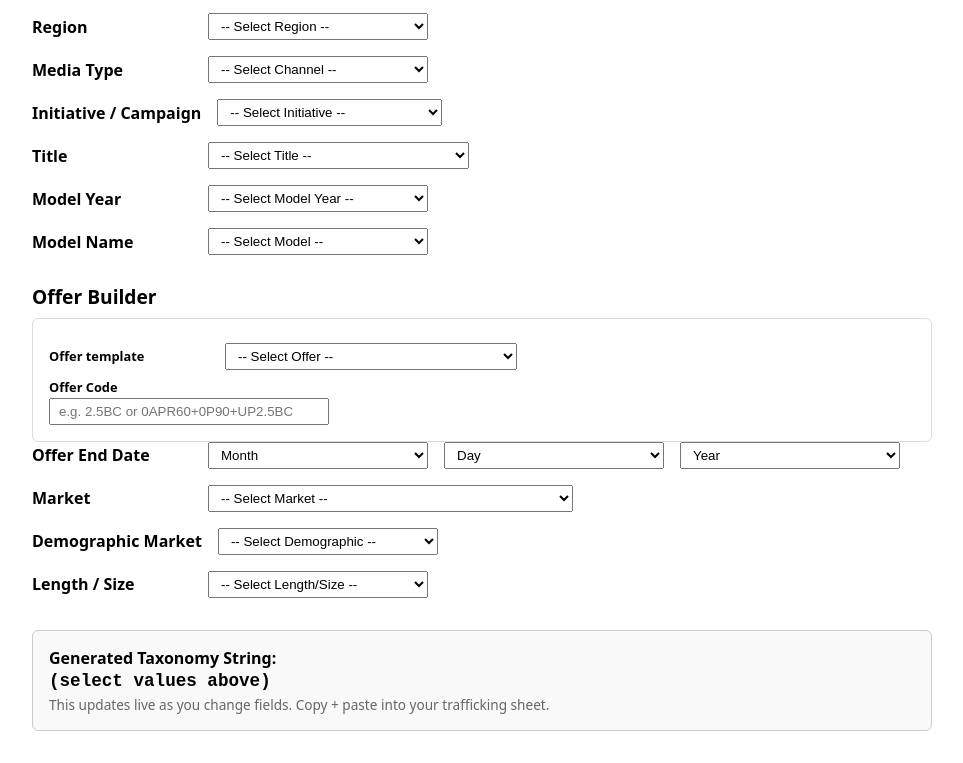
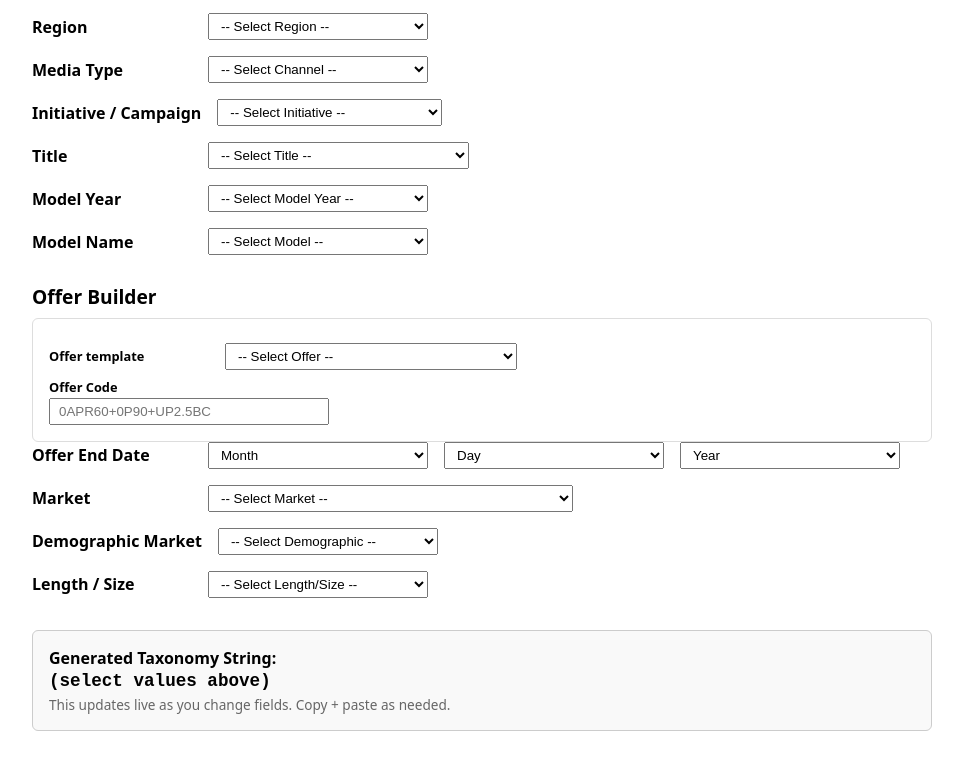
Before and after one commit to Innocean-US/creative-taxonomy-builder, a plain HTML site: page index.html in a window 1280 px wide. Shown: the part 108-871 px from the top of the page, without its empty margins (158-1121 px from the left). Drawn offline with Linux system fonts and the light colour scheme.

Commit message:
Update index.html

```diff
--- a/index.html
+++ b/index.html
@@ -422,7 +422,7 @@
       <div class="offer-field">
         <span class="offer-label"><strong>Offer Code</strong></span>
         <input id="offerCodeDisplay" type="text"
-               placeholder="e.g. 2.5BC or 0APR60+0P90+UP2.5BC"
+               placeholder="0APR60+0P90+UP2.5BC"
                readonly
                style="min-width:260px;" />
         <input type="hidden" id="offerCode" />
@@ -578,7 +578,7 @@
     <div><strong>Generated Taxonomy String:</strong></div>
     <code id="taxonomyCode">(select values above)</code>
     <div class="hint">
-      This updates live as you change fields. Copy + paste into your trafficking sheet.
+      This updates live as you change fields. Copy + paste as needed.
     </div>
   </div>
 
@@ -607,86 +607,86 @@
     ];
 
     const templateUi = {
-      BONUS_CASH: { fields: [ {label: "Bonus Cash Amount", placeholder: "Amount (e.g. 2500)"} ] },
-      DEALER_CASH: { fields: [ {label: "Dealer Cash Amount", placeholder: "Amount (e.g. 2500)"} ] },
-      SALES_EVENT_CASH: { fields: [ {label: "Sales Event Cash Amount", placeholder: "Amount (e.g. 2500)"} ] },
-      TS_CI: { fields: [ {label: "Total Savings Amount", placeholder: "Amount (e.g. 2500)"} ] },
-      TS_ONLY: { fields: [ {label: "Total Savings Amount", placeholder: "Amount (e.g. 2500)"} ] },
+      BONUS_CASH: { fields: [ {label: "Bonus Cash Amount", placeholder: "e.g. 2500"} ] },
+      DEALER_CASH: { fields: [ {label: "Dealer Cash Amount", placeholder: "e.g. 2500"} ] },
+      SALES_EVENT_CASH: { fields: [ {label: "Sales Event Cash Amount", placeholder: "e.g. 2500"} ] },
+      TS_CI: { fields: [ {label: "Total Savings Amount", placeholder: "e.g. 2500"} ] },
+      TS_ONLY: { fields: [ {label: "Total Savings Amount", placeholder: "e.g. 2500"} ] },
 
       APR_ONLY: {
         fields: [
-          {label: "APR Percentage", placeholder: "APR Percentage (e.g. 2.99)"},
-          {label: "APR Offer Term Months", placeholder: "Offer Term Months (e.g. 72)"}
+          {label: "APR Percentage", placeholder: "e.g. 2.99"},
+          {label: "APR Offer Term Months", placeholder: "e.g. 72"}
         ]
       },
 
       ZERO_ZERO: {
         fields: [
-          {label: "APR Percentage", placeholder: "APR Percentage (e.g. 0.00)"},
-          {label: "APR Offer Term Months", placeholder: "Offer Term Months (e.g. 60)"},
-          {label: "Payments", placeholder: "Payments (e.g. 0)"},
-          {label: "APR Payment Days", placeholder: "Days (e.g. 90)"}
+          {label: "APR Percentage", placeholder: "e.g. 0.00 or 0"},
+          {label: "APR Offer Term Months", placeholder: "e.g. 60"},
+          {label: "Payments", placeholder: "e.g. 0"},
+          {label: "APR Payment Days", placeholder: "e.g. 90"}
         ]
       },
 
       APR_PLUS_BC: {
         fields: [
-          {label: "APR Percentage", placeholder: "APR Percentage (e.g. 2.99)"},
-          {label: "APR Offer Term Months", placeholder: "Offer Term Months (e.g. 60)"},
-          {label: "Bonus Cash Amount", placeholder: "Amount (e.g. 2500)"}
+          {label: "APR Percentage", placeholder: "e.g. 2.99"},
+          {label: "APR Offer Term Months", placeholder: "e.g. 60"},
+          {label: "Bonus Cash Amount", placeholder: "e.g. 2500"}
         ]
       },
 
       APR_OR_BC: {
         fields: [
-          {label: "APR Percentage", placeholder: "APR Percentage (e.g. 2.99)"},
-          {label: "APR Offer Term Months", placeholder: "Offer Term Months (e.g. 60)"},
-          {label: "Bonus Cash Amount", placeholder: "Amount (e.g. 2500)"}
+          {label: "APR Percentage", placeholder: "e.g. 2.99"},
+          {label: "APR Offer Term Months", placeholder: "e.g. 60"},
+          {label: "Bonus Cash Amount", placeholder: "e.g. 2500"}
         ]
       },
 
       ZERO_PLUS_BC: {
         fields: [
-          {label: "APR Percentage", placeholder: "APR Percentage (e.g. 0.00)"},
-          {label: "APR Offer Term Months", placeholder: "Offer Term Months (e.g. 60)"},
-          {label: "Payments", placeholder: "Payments (e.g. 0)"},
-          {label: "APR Payment Days", placeholder: "Days (e.g. 90)"},
-          {label: "Bonus Cash Amount", placeholder: "Amount (e.g. 2500)"}
+          {label: "APR Percentage", placeholder: "e.g. 0.00 or 0"},
+          {label: "APR Offer Term Months", placeholder: "e.g. 60"},
+          {label: "Payments", placeholder: "e.g. 0"},
+          {label: "APR Payment Days", placeholder: "e.g. 90"},
+          {label: "Bonus Cash Amount", placeholder: "e.g. 2500"}
         ]
       },
 
       ZERO_PLUS_UPBC: {
         fields: [
-          {label: "APR Percentage", placeholder: "APR Percentage (e.g. 0.00)"},
-          {label: "APR Offer Term Months", placeholder: "Offer Term Months (e.g. 60)"},
-          {label: "Payments", placeholder: "Payments (e.g. 0)"},
-          {label: "APR Payment Days", placeholder: "Days (e.g. 90)"},
-          {label: "Bonus Cash Amount", placeholder: "Amount (e.g. 2500)"}
+          {label: "APR Percentage", placeholder: "e.g. 0.00 or 0"},
+          {label: "APR Offer Term Months", placeholder: "e.g. 60"},
+          {label: "Payments", placeholder: "e.g. 0"},
+          {label: "APR Payment Days", placeholder: "e.g. 90"},
+          {label: "Bonus Cash Amount", placeholder: "e.g. 2500"}
         ]
       },
 
       ZERO_OR_UPBC: {
         fields: [
-          {label: "APR Percentage", placeholder: "APR Percentage (e.g. 0.00)"},
-          {label: "APR Offer Term Months", placeholder: "Offer Term Months (e.g. 60)"},
-          {label: "Payments", placeholder: "Payments (e.g. 0)"},
-          {label: "APR Payment Days", placeholder: "Days (e.g. 90)"},
-          {label: "Bonus Cash Amount", placeholder: "Amount (e.g. 2500)"}
+          {label: "APR Percentage", placeholder: "e.g. 0.00"},
+          {label: "APR Offer Term Months", placeholder: "e.g. 60"},
+          {label: "Payments", placeholder: "e.g. "},
+          {label: "APR Payment Days", placeholder: "e.g. 90"},
+          {label: "Bonus Cash Amount", placeholder: "e.g. 2500"}
         ]
       },
 
       APR_PLUS_CI: {
         fields: [
-          {label: "APR Percentage", placeholder: "APR Percentage (e.g. 3.99)"},
-          {label: "APR Offer Term Months", placeholder: "Offer Term Months (e.g. 72)"}
+          {label: "APR Percentage", placeholder: "e.g. 3.99"},
+          {label: "APR Offer Term Months", placeholder: "e.g. 72"}
         ]
       },
 
       APR_BC_CI: {
         fields: [
-          {label: "APR Percentage", placeholder: "APR Percentage (e.g. 3.99)"},
-          {label: "APR Offer Term Months", placeholder: "Offer Term Months (e.g. 72)"},
-          {label: "Bonus Cash Amount", placeholder: "Amount (e.g. 500)"}
+          {label: "APR Percentage", placeholder: "e.g. 3.99"},
+          {label: "APR Offer Term Months", placeholder: "e.g. 72"},
+          {label: "Bonus Cash Amount", placeholder: "e.g. 500"}
         ]
       },
 
@@ -697,61 +697,61 @@
       },
       LEASE_PLUS_BC: {
         fields: [
-          {label: "Lease Amount", placeholder: "Lease Amount (e.g. 249)"},
-          {label: "Bonus Cash Amount", placeholder: "Amount (e.g. 1500)"}
+          {label: "Lease Amount", placeholder: ".g. 239"},
+          {label: "Bonus Cash Amount", placeholder: "e.g. 1500"}
         ]
       },
       SIGN_DRIVE: { fields: [] },
       LEASE_PLUS_EV: {
         fields: [
-          {label: "Lease Amount", placeholder: "Lease Amount (e.g. 229)"},
-          {label: "EV Bonus Cash Amount", placeholder: "Amount (e.g. 7500)"}
+          {label: "Lease Amount", placeholder: "e.g. 239"},
+          {label: "EV Bonus Cash Amount", placeholder: "e.g. 7500"}
         ]
       },
       LEASE_PLUS_EV_CI: {
         fields: [
-          {label: "Lease Amount", placeholder: "Lease Amount (e.g. 229)"},
-          {label: "EV Bonus Cash Amount", placeholder: "Amount (e.g. 7500)"}
+          {label: "Lease Amount", placeholder: "e.g. 239"},
+          {label: "EV Bonus Cash Amount", placeholder: "e.g. 7500"}
         ]
       },
 
       APR_PLUS_LEASE: {
         fields: [
-          {label: "APR Percentage", placeholder: "APR Percentage (e.g. 1.99)"},
-          {label: "APR Offer Term Months", placeholder: "Offer Term Months (e.g. 48)"},
-          {label: "Lease Amount", placeholder: "Lease Amount (e.g. 239)"}
+          {label: "APR Percentage", placeholder: "e.g. 1.99"},
+          {label: "APR Offer Term Months", placeholder: "e.g. 48"},
+          {label: "Lease Amount", placeholder: "e.g. 239"}
         ]
       },
       APR_OR_LEASE: {
         fields: [
-          {label: "APR Percentage", placeholder: "APR Percentage (e.g. 1.99)"},
-          {label: "APR Offer Term Months", placeholder: "Offer Term Months (e.g. 48)"},
-          {label: "Lease Amount", placeholder: "Lease Amount (e.g. 239)"}
+          {label: "APR Percentage", placeholder: "e.g. 1.99"},
+          {label: "APR Offer Term Months", placeholder: "e.g. 48"},
+          {label: "Lease Amount", placeholder: "e.g. 239"}
         ]
       },
       APR_PLUS_NOPAY: {
         fields: [
-          {label: "APR Percentage", placeholder: "APR Percentage (e.g. 3.99)"},
-          {label: "APR Offer Term Months", placeholder: "Offer Term Months (e.g. 72)"},
-          {label: "Payments", placeholder: "Payments (e.g. 0)"},
-          {label: "APR Payment Days", placeholder: "Days (e.g. 90)"}
+          {label: "APR Percentage", placeholder: "e.g. 3.99"},
+          {label: "APR Offer Term Months", placeholder: "e.g. 72"},
+          {label: "Payments", placeholder: "e.g. 0"},
+          {label: "APR Payment Days", placeholder: "e.g. 90"}
         ]
       },
 
       APR_MULTIPLE: {
         fields: [
-          {label: "APR Percentage 1", placeholder: "APR Percentage 1 (e.g. 2.99)"},
-          {label: "APR Offer Term Months 1", placeholder: "Offer Term Months 1 (e.g. 60)"},
-          {label: "APR Percentage 2", placeholder: "APR Percentage 2 (e.g. 1.99)"},
-          {label: "APR Offer Term Months 2", placeholder: "Offer Term Months 2 (e.g. 48)"}
+          {label: "APR Percentage 1", placeholder: "e.g. 2.99"},
+          {label: "APR Offer Term Months 1", placeholder: "e.g. 60"},
+          {label: "APR Percentage 2", placeholder: "e.g. 1.99"},
+          {label: "APR Offer Term Months 2", placeholder: "e.g. 48"}
         ]
       },
 
       APR_OR_EVBC: {
         fields: [
-          {label: "APR Percentage", placeholder: "APR Percentage (e.g. 0.99)"},
-          {label: "APR Offer Term Months", placeholder: "Offer Term Months (e.g. 60)"},
-          {label: "EV Bonus Cash Amount", placeholder: "Amount (e.g. 7500)"}
+          {label: "APR Percentage", placeholder: "e.g. 0.99"},
+          {label: "APR Offer Term Months", placeholder: "e.g. 60"},
+          {label: "EV Bonus Cash Amount", placeholder: "e.g. 7500"}
         ]
       },
 
```
